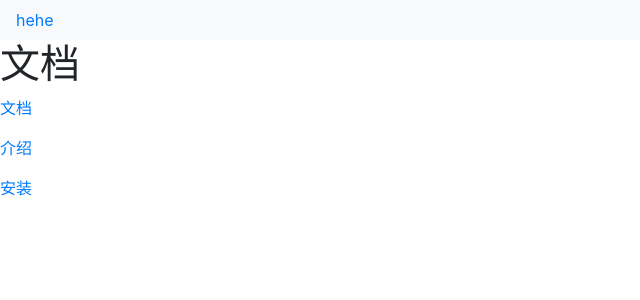
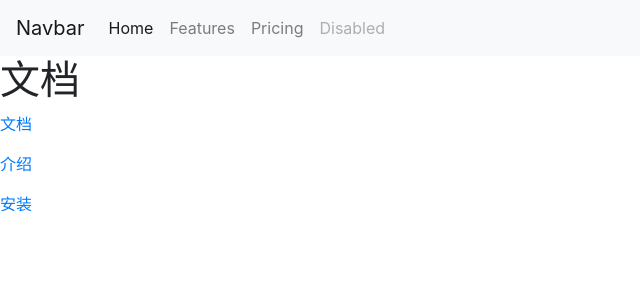
Before and after one commit to fireloong/cms, a Jekyll site: the page built from doc/1.0/index.md, in a window 1280 px wide. Shown: the top 300 px of the page, without its empty margins (0-640 px from the left). Built offline with Jekyll 4.4.1, drawn with Linux system fonts in a browser that asks for light colours; comment, search, counter and statistics services are not loaded.

Commit message:
update doc

```diff
--- a/_layouts/doc.html
+++ b/_layouts/doc.html
@@ -7,12 +7,22 @@
 {%- seo -%}
 <link rel="shortcut icon" href="{{ "/favicon.ico" | relative_url }}">
 <link rel="stylesheet" href="https://cdn.jsdelivr.net/npm/bootstrap@4.4.1/dist/css/bootstrap.min.css">
-<link rel="stylesheet" href="https://cdn.jsdelivr.net/npm/nprogress@0.2.0/nprogress.min.css">
 {% feed_meta %}
 </head>
 <body>
-<nav class="navbar navbar-light bg-light">
-  <a href="#">hehe</a>
+<nav class="navbar navbar-expand-lg navbar-light bg-light">
+  <a class="navbar-brand" href="#">Navbar</a>
+  <button class="navbar-toggler" type="button" data-toggle="collapse" data-target="#navbarNavAltMarkup" aria-controls="navbarNavAltMarkup" aria-expanded="false" aria-label="Toggle navigation">
+    <span class="navbar-toggler-icon"></span>
+  </button>
+  <div class="collapse navbar-collapse" id="navbarNavAltMarkup">
+    <div class="navbar-nav">
+      <a class="nav-item nav-link active" href="#">Home <span class="sr-only">(current)</span></a>
+      <a class="nav-item nav-link" href="#">Features</a>
+      <a class="nav-item nav-link" href="#">Pricing</a>
+      <a class="nav-item nav-link disabled" href="#" tabindex="-1" aria-disabled="true">Disabled</a>
+    </div>
+  </div>
 </nav>
 {{ content }}
 <script src="https://cdn.jsdelivr.net/npm/jquery@3.5.0/dist/jquery.slim.min.js"></script>
```
